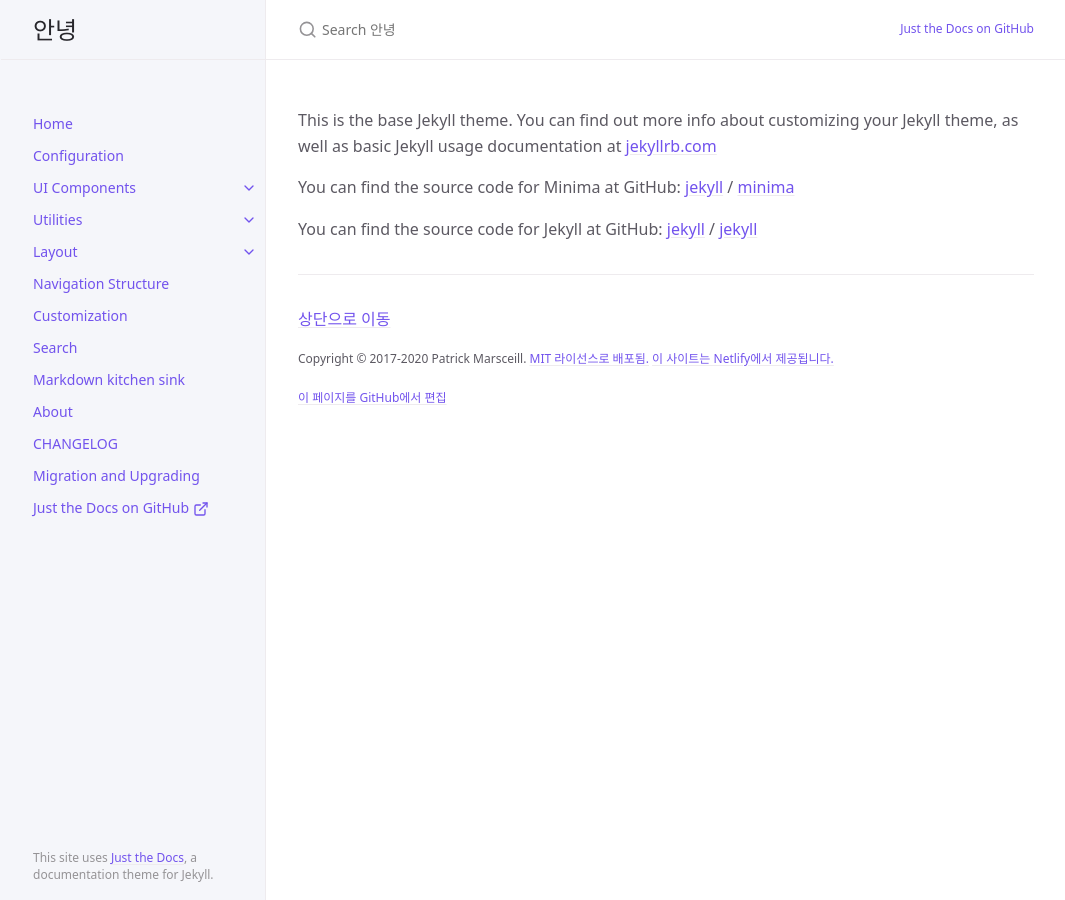
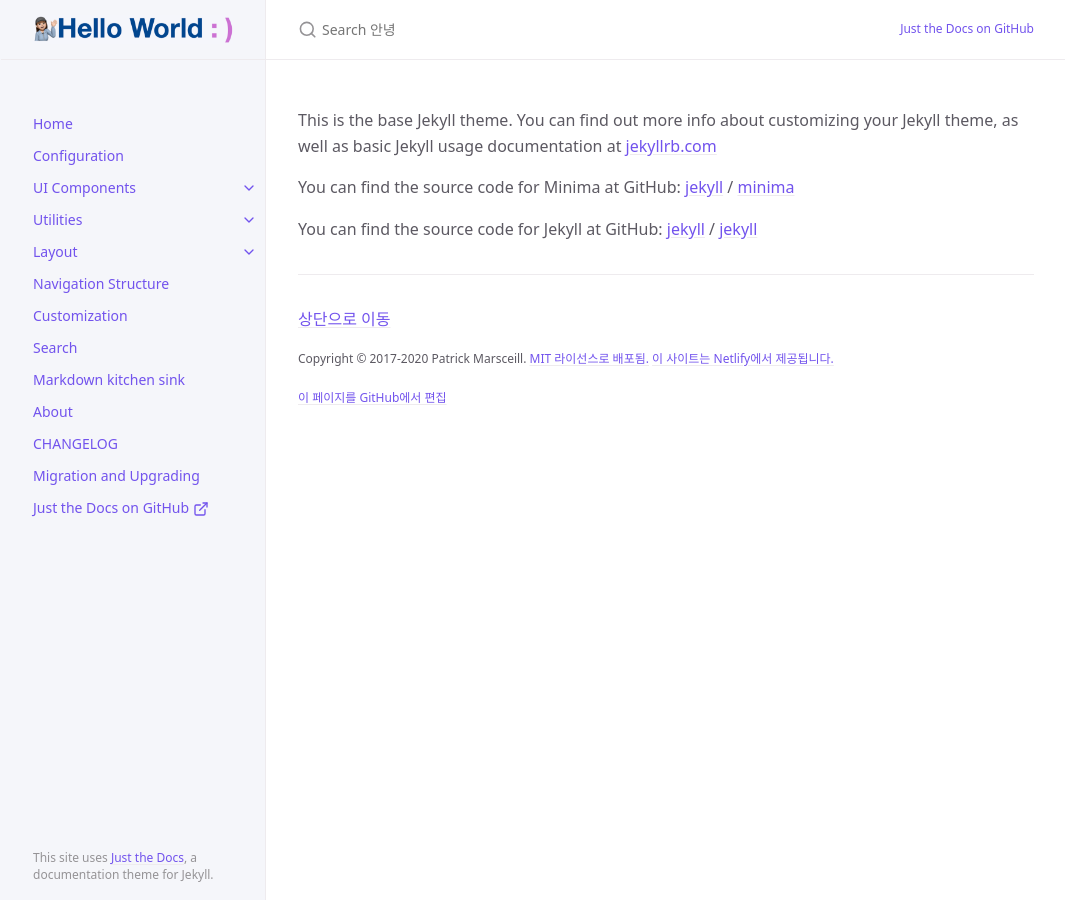
Before and after one commit to dwKang0526/dwKang0526.github.io, a Jekyll site: the page built from about.markdown, in a window 1280 px wide. Shown: the whole page, without its empty margins (106-1171 px from the left). Built offline with Jekyll 4.4.1, drawn with Linux system fonts in a browser that asks for light colours; cached includes are drawn as plain includes.

Commit message:
로고 추가

```diff
--- a/_config.yml
+++ b/_config.yml
@@ -48,7 +48,7 @@ exclude:
   - fixtures/
 
 # 로고 대신 표시할 경로/URL 설정
-#logo: "/assets/images/just-the-docs.png"
+logo: "/assets/images/blog-logo.png"
 
 # 사이트 검색 활성화 또는 비활성화
 # true (기본값) 또는 false 지원
```
Also changed, not shown: assets/images/blog-logo.png (added), assets/images/blog-logo_1.png (added), assets/images/blog-logo_2.png (added), assets/images/blog-logo_3.png (added).
